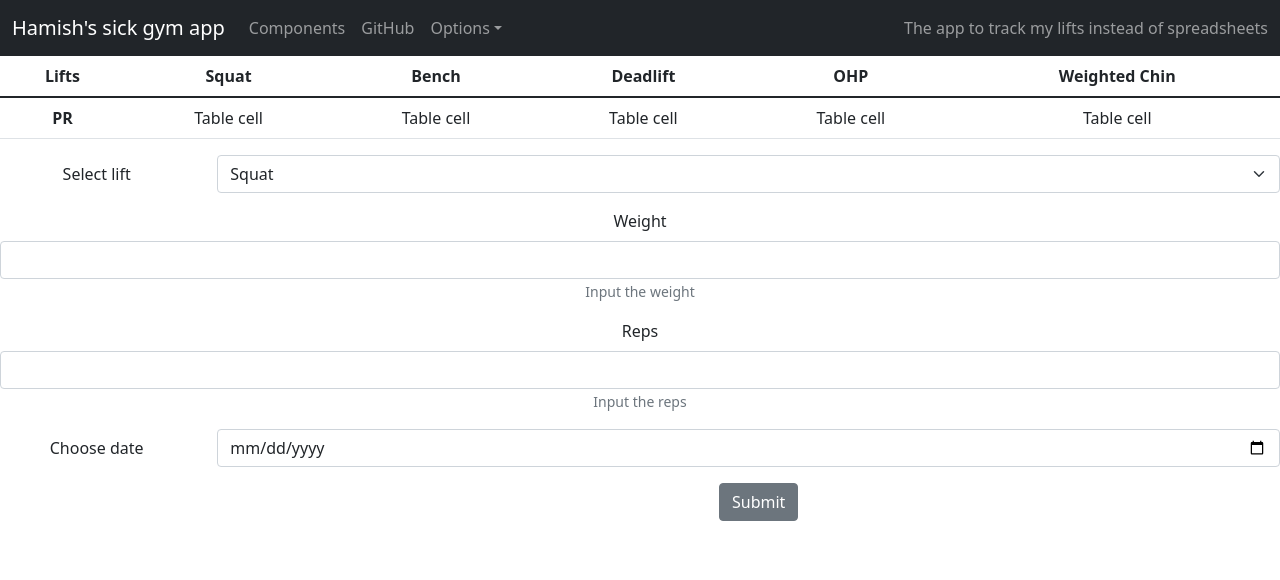
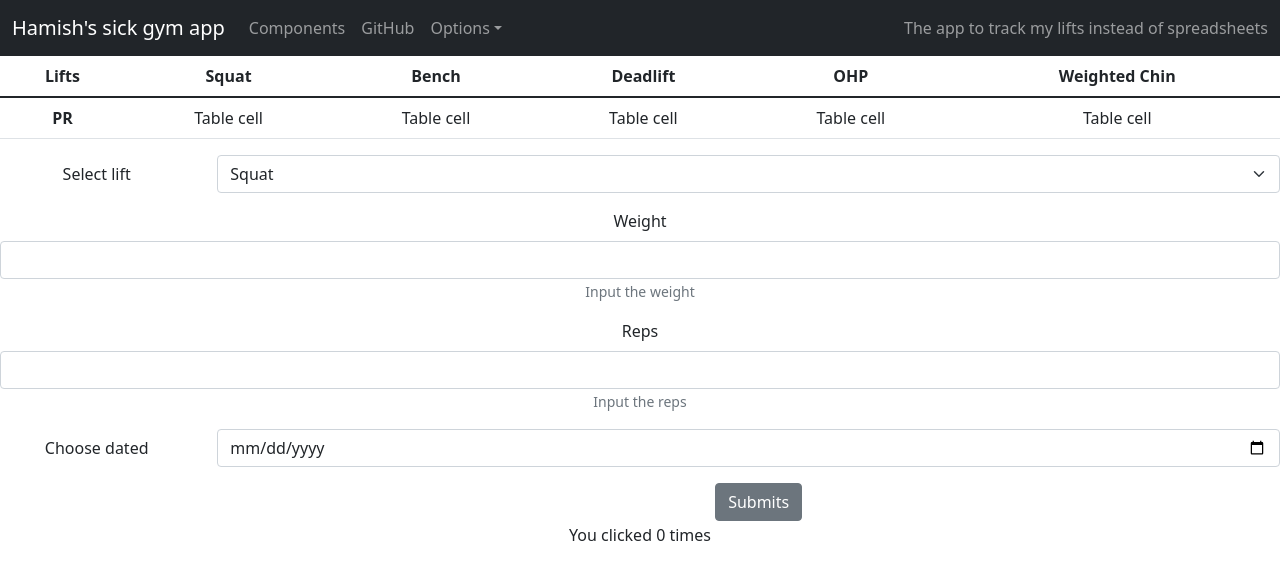
Before and after one commit to hamishakl/Gym-app, a React (Create React App) app in the folder my-app/: page / in a window 1280 px wide. Shown: the top 580 px of the page. Built offline with nearby package versions, Linux system fonts and the light colour scheme.

Commit message:
switching over to back end

```diff
--- a/my-app/src/App.js
+++ b/my-app/src/App.js
@@ -11,7 +11,8 @@ function App() {
     <div className="App">
      <NavbarComponent />
      <CurrentLifts />
-     <NewLift />
+     {/* <NewLift /> */}
+<NewLift />
     </div>
   );
 }
--- a/my-app/src/components/NewLift.jsx
+++ b/my-app/src/components/NewLift.jsx
@@ -1,4 +1,4 @@
-import React, { Component } from "react";
+import React, { useState } from "react";
 import {
   Form,
   FormGroup,
@@ -7,12 +7,18 @@ import {
   Input,
   FormText,
   Button,
-  FormFeedback
 } from "reactstrap";
 
-export default class NewLift extends Component {
-  render() {
-    return (
+function NewLift() {
+  let calc1rm = (a, b) => {
+    let weight = a * b * 0.0333 + a;
+    console.log(weight);
+    return weight;
+  };
+  const [oneRM, setCount] = useState(0);
+
+  return (
+    <>
       <Form>
         <FormGroup row>
           <Label for="exampleSelect" sm={2}>
@@ -30,17 +36,17 @@ export default class NewLift extends Component {
         </FormGroup>
         <FormGroup>
           <Label for="weight">Weight</Label>
-          <Input type="number" id="weight"/>
+          <Input type="number" id="weight" />
           <FormText>Input the weight</FormText>
         </FormGroup>
         <FormGroup>
           <Label for="reps">Reps</Label>
-          <Input type="number" id="reps"/>
+          <Input type="number" id="reps" />
           <FormText>Input the reps</FormText>
         </FormGroup>
         <FormGroup row>
           <Label for="dateSelect" sm={2}>
-            Choose date
+            Choose dated
           </Label>
           <Col sm={10}>
             <Input id="dateSelect" type="date" />
@@ -53,10 +59,13 @@ export default class NewLift extends Component {
               size: 10,
             }}
           >
-            <Button>Submit</Button>
+            <Button onClick={() => setCount(oneRM + 1)}>Submits</Button>
           </Col>
         </FormGroup>
       </Form>
-    );
-  }
+      <p>You clicked {oneRM} times</p>
+    </>
+  );
 }
+
+export default NewLift;
```
